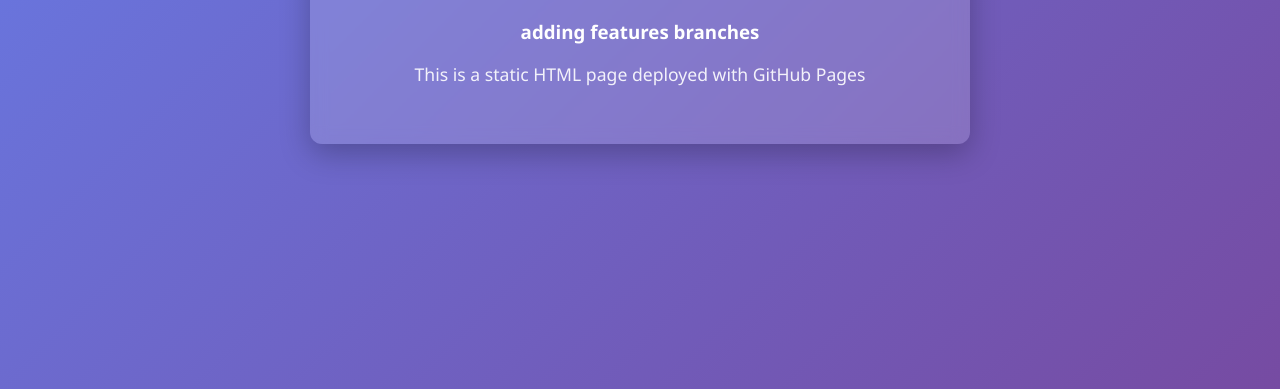
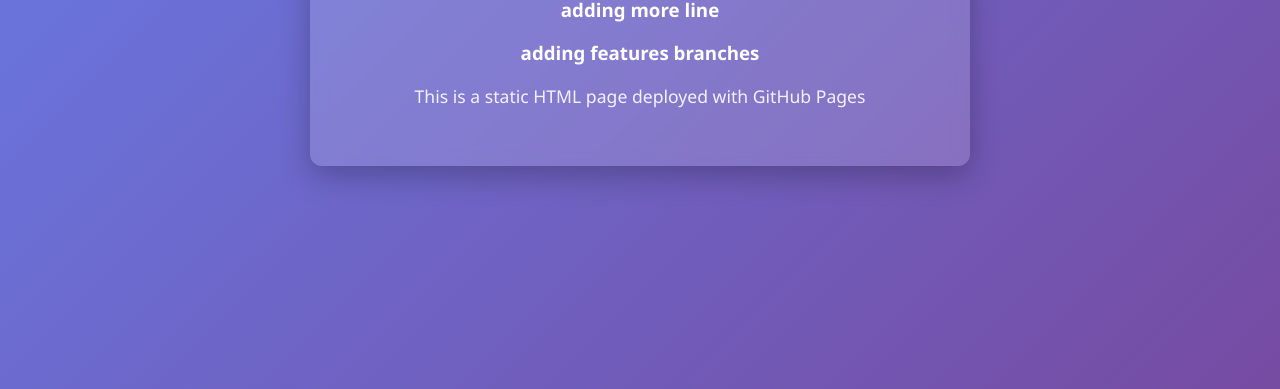
Before and after one commit to gopik-dhristhi/Ci-demo, a website: page index.html in a window 1280 px wide. Shown: the part 411-800 px from the top of the page. Drawn offline with Linux system fonts and the light colour scheme.

Commit message:
Add correction  my new feature

```diff
--- a/index.html
+++ b/index.html
@@ -41,6 +41,7 @@
   <div class="container">
     <h1>Hello from GitHub Actions CI!</h1>
     <h2>first project to be published automatic on npm </h2>
+    <h3> adding more line   </h3>
 <h3> adding features branches </h3>
 <p>This is a static HTML page deployed with GitHub Pages</p>
   </div>
```
